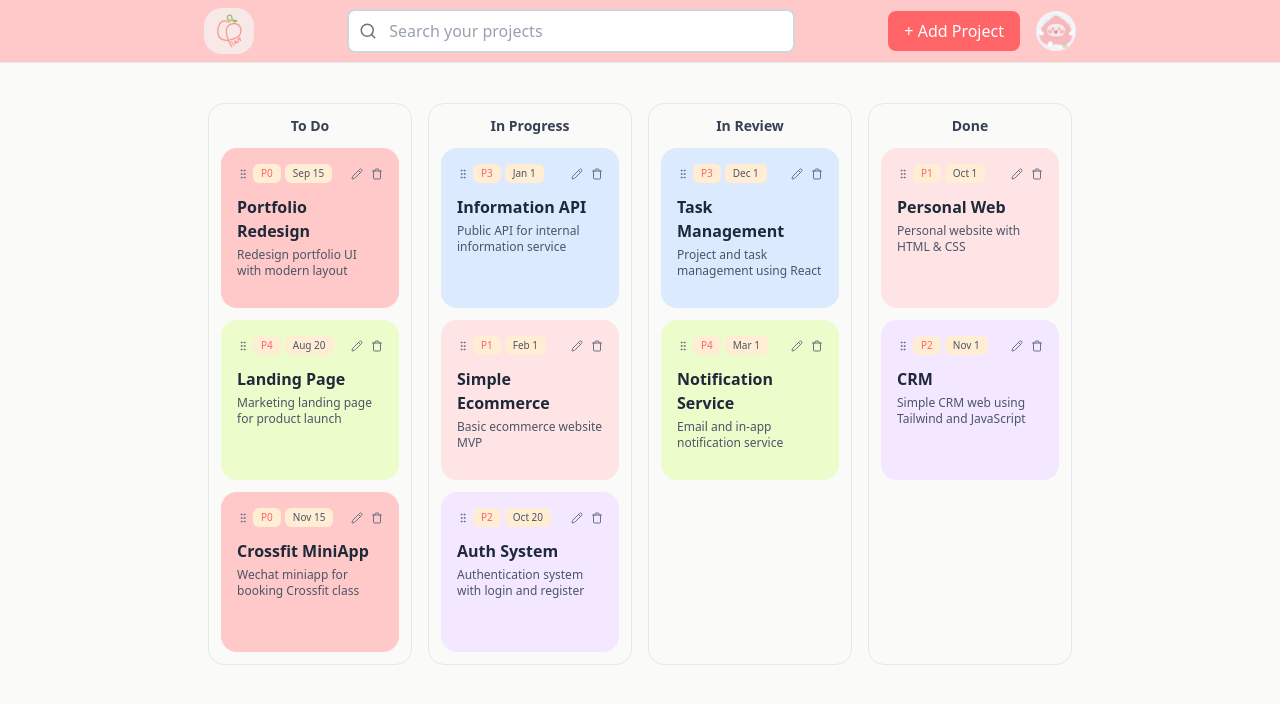
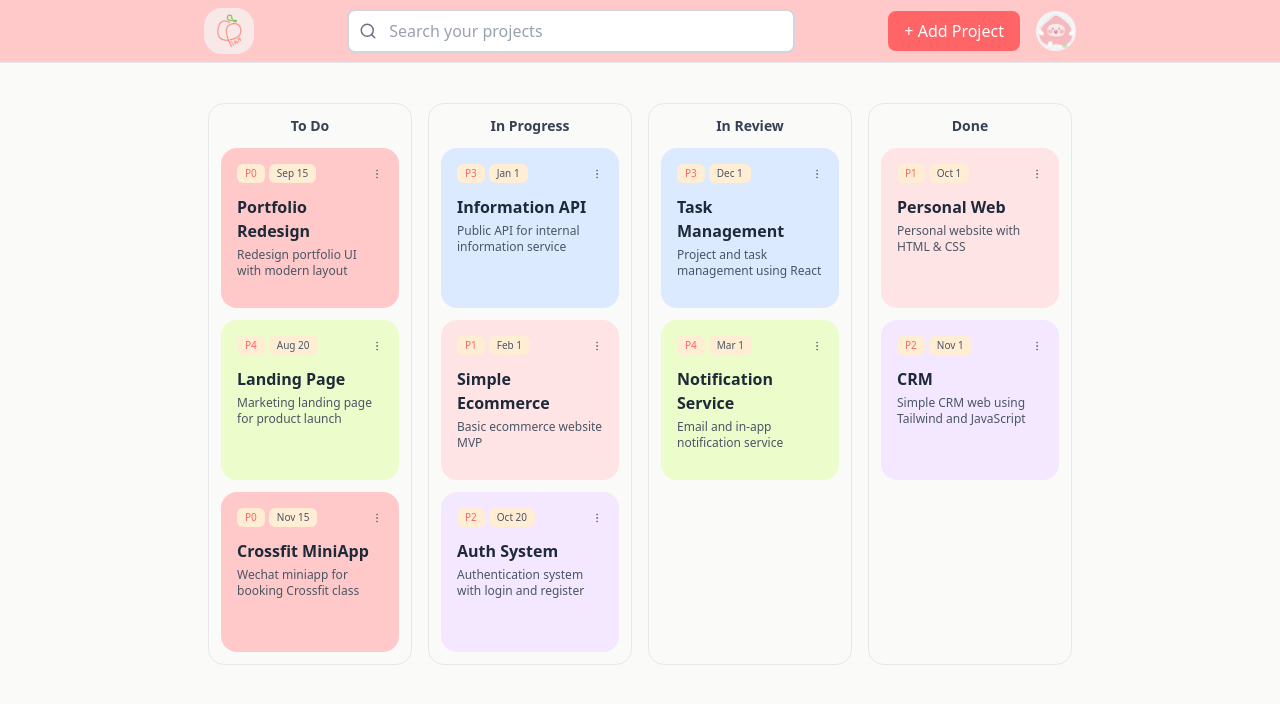
Before and after one commit to aletheaalmas/peachplan, a React (Vite) app: page / in a window 1280 px wide. Shown: the top 704 px of the page. Built offline with nearby package versions, Linux system fonts and the light colour scheme.

Commit message:
feat: temporary hide and simplify icon

```diff
--- a/src/components/projects.tsx
+++ b/src/components/projects.tsx
@@ -1,9 +1,9 @@
 import { dataProjects } from "../modules/project/data";
 import type { Project } from "../modules/project/type";
 import type { ProjectStatus } from "../modules/project/type";
-import { GripVertical } from "lucide-react";
-import { Pencil } from "lucide-react";
-import { Trash } from "lucide-react";
+import { EllipsisVertical } from "lucide-react";
+// import { Pencil } from "lucide-react";
+// import { Trash } from "lucide-react";
 
 const status: ProjectStatus[] = ["To Do", "In Progress", "In Review", "Done"];
 
@@ -45,9 +45,6 @@ export function ProjectItem({ project }: { project: Project }) {
     <div className={`h-40 rounded-2xl p-4 text-sm ${projectCard}`}>
       <div className="flex items-center justify-between">
         <div className="flex items-center gap-1">
-          <span className="text-gray-500 hover:text-gray-800">
-            <GripVertical size={12} />
-          </span>
           <span className="rounded-md bg-orange-100 px-2 py-0.5 text-[10px] font-medium text-red-400">
             {project.priority}
           </span>
@@ -60,11 +57,13 @@ export function ProjectItem({ project }: { project: Project }) {
           </span>
         </div>
         <div className="flex items-center gap-2 text-gray-500">
-          <button className="hover:text-gray-800">
+          {/* <button className="hover:text-gray-800">
             <Pencil size={12} />
           </button>
           <button className="hover:text-red-500">
-            <Trash size={12} />
+            <Trash size={12} /> */}
+          <button className="text-gray-500 hover:text-gray-800">
+            <EllipsisVertical size={12} />
           </button>
         </div>
       </div>
```
